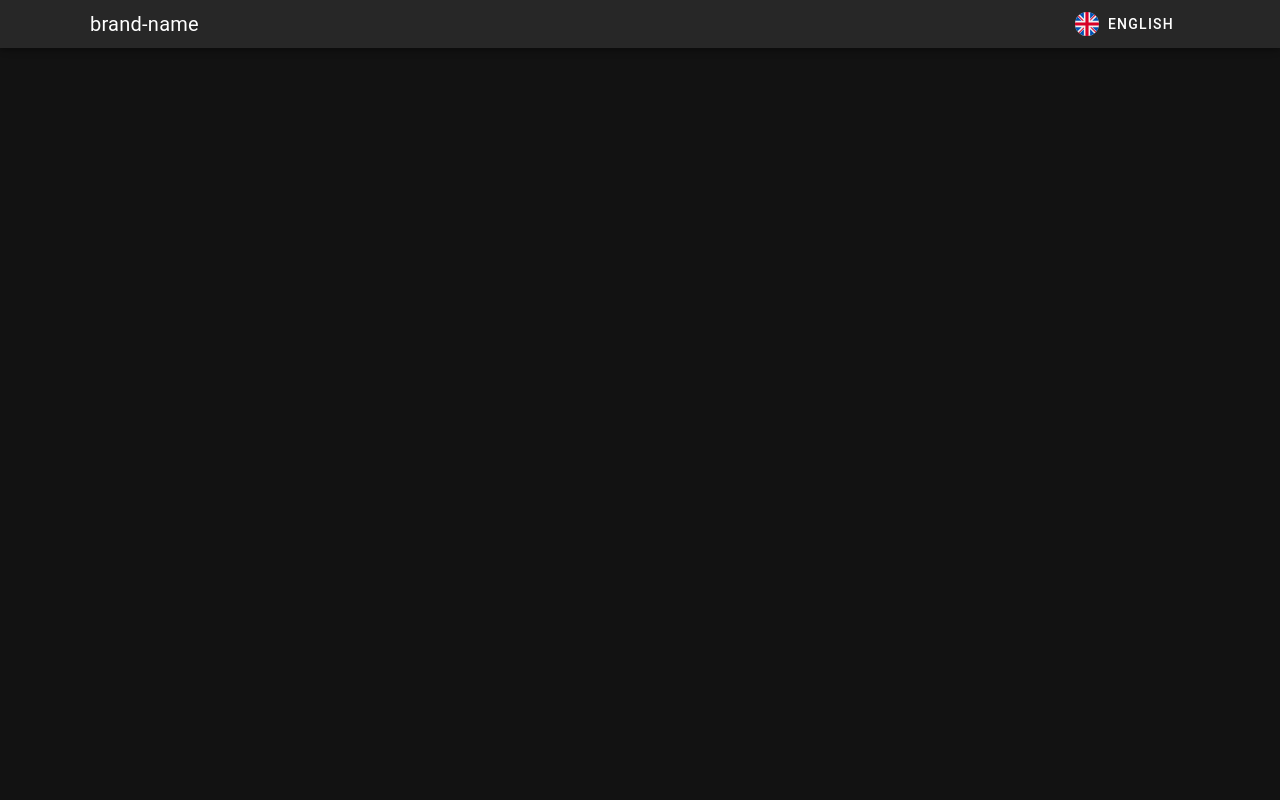
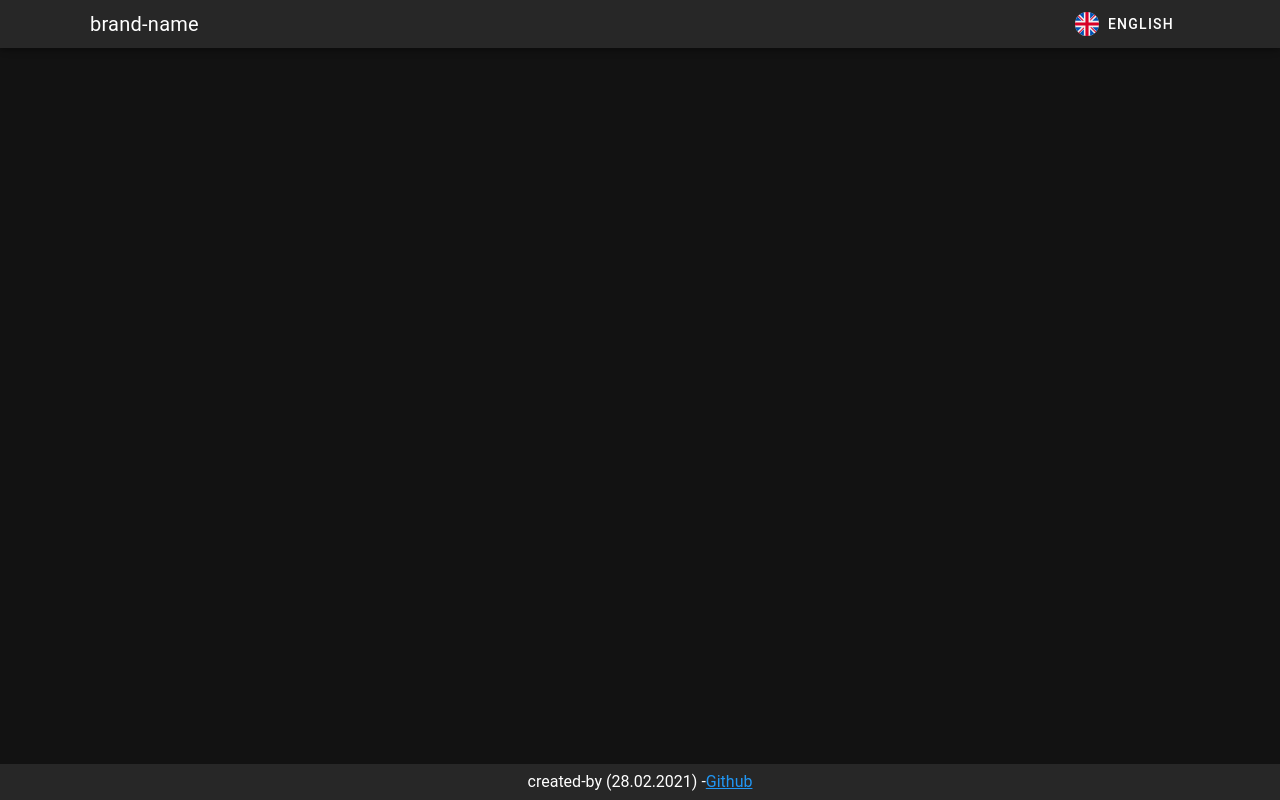
Before and after one commit to hodler-buidler/nethernite-battleground, a Vue app: page / in a window 1280 px wide. Built offline with nearby package versions, Linux system fonts and the light colour scheme.

Commit message:
Made page footer

```diff
--- /dev/null
+++ b/src/components/TheFooter/TheFooter.vue
@@ -0,0 +1,38 @@
+<script>
+import { AUTHOR_GITHUB_ACCOUNT } from '@/config/general';
+
+export default {
+  name: 'TheFooter',
+  data: () => ({
+    AUTHOR_GITHUB_ACCOUNT,
+  }),
+};
+</script>
+
+<template>
+  <v-footer fixed>
+    <div class="footer-content text-center">
+      <span>{{ $t('created-by') }} (28.02.2021) -</span>
+      <span>
+        <a :href="AUTHOR_GITHUB_ACCOUNT" target="_blank">Github</a>
+      </span>
+    </div>
+  </v-footer>
+</template>
+
+<style lang="scss" scoped>
+.footer-content {
+  @extend %container;
+}
+</style>
+
+<i18n>
+{
+  "en": {
+    "created-by": "Developed by Nikita Golubev"
+  },
+  "ru": {
+    "created-by": "Разработано Никитой Голубевым"
+  }
+}
+</i18n>
--- a/src/config/general.js
+++ b/src/config/general.js
@@ -2,3 +2,4 @@ import { LOCAL_STORAGE_TYPE } from './storage/types';
 
 export const DEFAULT_STORAGE_TYPE = LOCAL_STORAGE_TYPE;
 export const BRAND_NAME = 'NikitosGolubev';
+export const AUTHOR_GITHUB_ACCOUNT = 'https://github.com/NikitosGolubev';
--- a/src/layouts/MainLayout/MainLayout.vue
+++ b/src/layouts/MainLayout/MainLayout.vue
@@ -1,17 +1,26 @@
 <script>
 import TheHeader from '@/components/TheHeader/TheHeader.vue';
+import TheFooter from '@/components/TheFooter/TheFooter.vue';
 
 export default {
   name: 'MainLayout',
-  components: { TheHeader },
+  components: { TheHeader, TheFooter },
 };
 </script>
 
 <template>
   <div>
     <TheHeader />
-    <router-view />
+    <div class="content">
+      <router-view />
+    </div>
+    <TheFooter />
   </div>
 </template>
 
-<style lang="scss" scoped></style>
+<style lang="scss" scoped>
+.content {
+  @extend %container;
+  padding: 40px 0;
+}
+</style>
```
